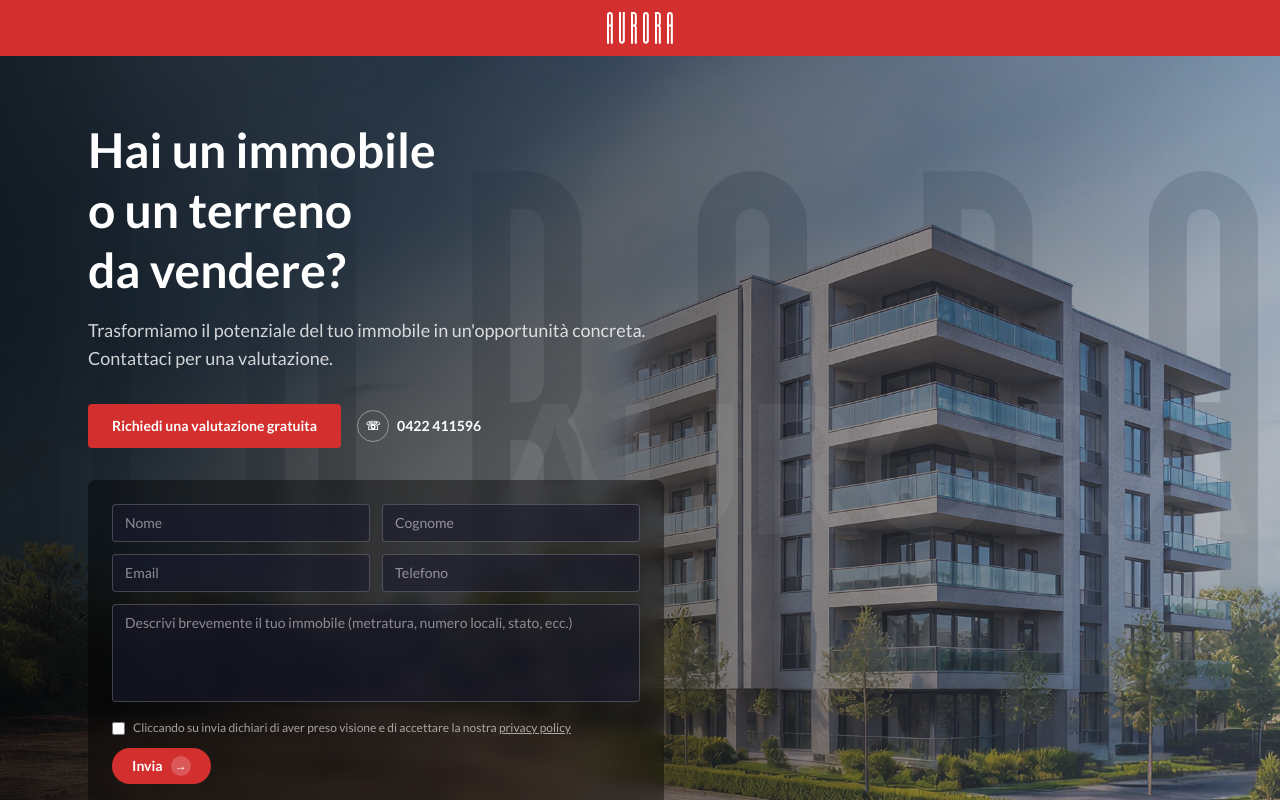
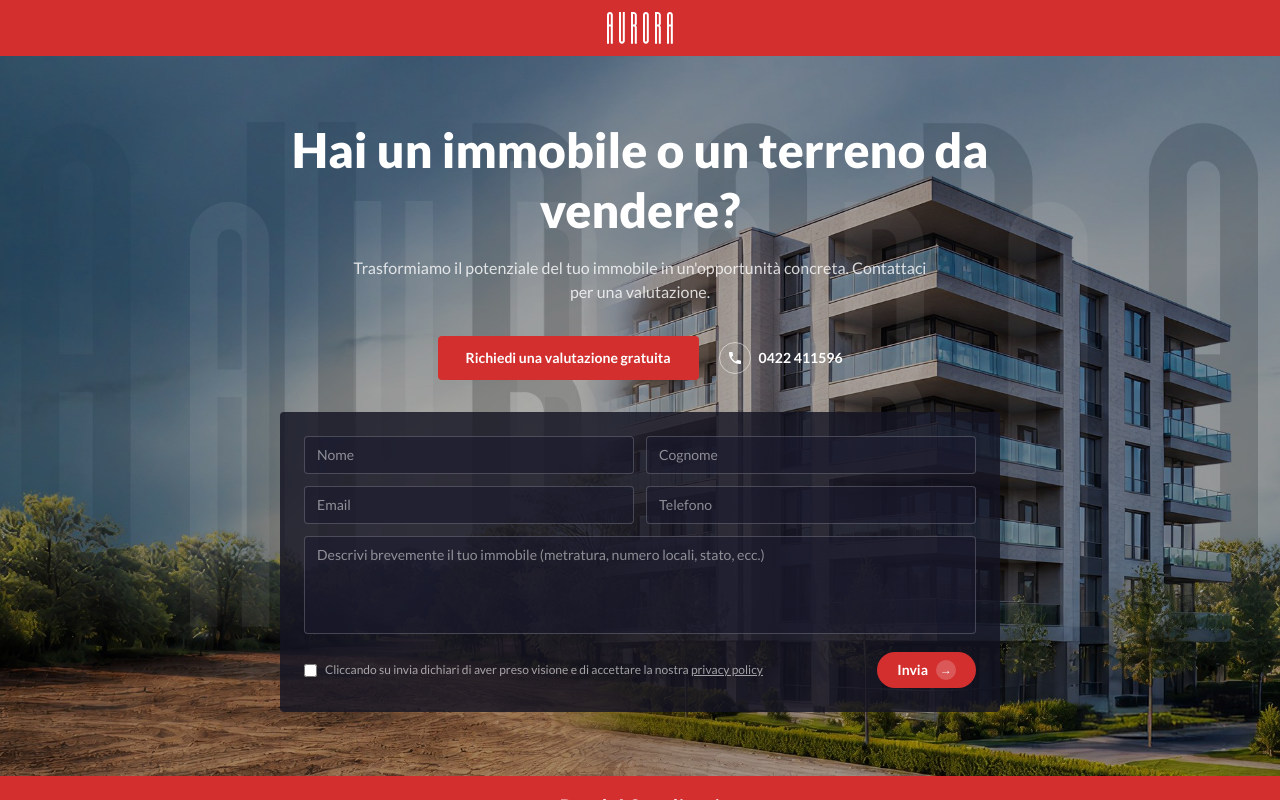
Before and after one commit to seriiserii825/nuxt-aurora, a Nuxt app: page / in a window 1280 px wide. Shown: the top 800 px of the page. Built offline with nearby package versions, Linux system fonts and the light colour scheme.

Commit message:
feat: index hero update

```diff
--- a/app/pages/index.vue
+++ b/app/pages/index.vue
@@ -5,12 +5,6 @@ useHead({
     { name: 'description', content: 'Trasformiamo il potenziale del tuo immobile in un\'opportunità concreta. Valutazione gratuita, esperienza dal 1970.' },
   ],
 })
-
-const heroFormVisible = ref(false)
-
-function scrollToContact() {
-  document.getElementById('contattaci')?.scrollIntoView({ behavior: 'smooth' })
-}
 </script>
 
 <template>
@@ -22,52 +16,58 @@ function scrollToContact() {
     </header>
 
     <!-- ═══ HERO ═══ -->
-    <section class="relative min-h-[600px] flex items-center overflow-hidden">
-      <!-- Background image placeholder -->
-      <div class="absolute inset-0 bg-gradient-to-r from-gray-700 to-gray-500">
+    <section class="relative flex items-center justify-center overflow-hidden min-h-[700px]">
+      <!-- Background image -->
+      <div class="absolute inset-0 bg-gray-600">
         <img
           :src="'/img/hero.jpg'"
           alt="Immobile"
-          class="w-full h-full object-cover opacity-60"
+          class="w-full h-full object-cover"
           @error="($event.target as HTMLImageElement).style.display='none'"
         />
       </div>
 
-      <!-- Overlay gradient -->
-      <div class="absolute inset-0 bg-gradient-to-r from-black/70 via-black/40 to-transparent" />
+      <!-- Dark overlay -->
+      <div class="absolute inset-0 bg-black/35" />
 
-      <!-- Watermark AURORA -->
-      <span class="absolute right-8 top-1/2 -translate-y-1/2 text-white/5 text-[180px] font-bold leading-none select-none hidden lg:block">AURORA</span>
+      <!-- Watermark AURORA — huge centered letters -->
+      <div class="absolute inset-0 flex items-center justify-center pointer-events-none select-none overflow-hidden">
+        <img
+          :src="'/img/logo.svg'"
+          alt=""
+          class="opacity-[0.06] w-[90%] max-w-[900px]"
+          style="filter: brightness(10)"
+        />
+      </div>
 
       <!-- Content -->
-      <div class="relative z-10 container mx-auto px-6 py-16 max-w-6xl">
-        <div class="max-w-xl">
-          <h2 class="text-white text-4xl lg:text-5xl font-bold leading-tight mb-4">
-            Hai un immobile<br>o un terreno<br>da vendere?
+      <div class="relative z-10 w-full max-w-3xl mx-auto px-6 py-16 flex flex-col items-center text-center">
+        <h2 class="text-white text-4xl lg:text-5xl font-black leading-tight mb-4">
+          Hai un immobile o un terreno da vendere?
         </h2>
-          <p class="text-white/80 text-lg mb-8">
-            Trasformiamo il potenziale del tuo immobile in un'opportunità concreta.<br>
-            Contattaci per una valutazione.
+        <p class="text-white/80 text-base mb-8 max-w-xl">
+          Trasformiamo il potenziale del tuo immobile in un'opportunità concreta. Contattaci per una valutazione.
         </p>
 
         <!-- CTA bar -->
-          <div class="flex items-center gap-4 mb-8 flex-wrap">
-            <button
-              @click="heroFormVisible = !heroFormVisible"
-              class="bg-[#d32f2f] hover:bg-[#b71c1c] text-white font-semibold px-6 py-3 rounded transition-colors text-sm"
+        <div class="flex items-center gap-5 mb-8 flex-wrap justify-center">
+          <a
+            href="#hero-form"
+            class="bg-[#d32f2f] hover:bg-[#b71c1c] text-white font-bold px-7 py-3 rounded transition-colors text-sm"
           >
             Richiedi una valutazione gratuita
-            </button>
+          </a>
           <a href="tel:0422411596" class="flex items-center gap-2 text-white font-semibold text-sm hover:text-white/80">
-              <span class="w-8 h-8 rounded-full border border-white/40 flex items-center justify-center text-xs">☏</span>
+            <span class="w-8 h-8 rounded-full border border-white/50 flex items-center justify-center">
+              <svg class="w-4 h-4" fill="currentColor" viewBox="0 0 24 24"><path d="M6.6 10.8c1.4 2.8 3.8 5.1 6.6 6.6l2.2-2.2c.3-.3.7-.4 1-.2 1.1.4 2.3.6 3.6.6.6 0 1 .4 1 1V20c0 .6-.4 1-1 1-9.4 0-17-7.6-17-17 0-.6.4-1 1-1h3.5c.6 0 1 .4 1 1 0 1.3.2 2.5.6 3.6.1.3 0 .7-.2 1L6.6 10.8z"/></svg>
+            </span>
             0422 411596
           </a>
         </div>
 
-          <!-- Inline form -->
-          <div class="bg-black/40 backdrop-blur-sm rounded-lg p-6">
+        <!-- Form -->
+        <div id="hero-form" class="w-full rounded p-6" style="background: rgba(20, 20, 35, 0.82)">
           <ContactForm form-type="hero" />
-          </div>
         </div>
       </div>
     </section>
```
Lines whose indentation alone changed are shown as unchanged.
